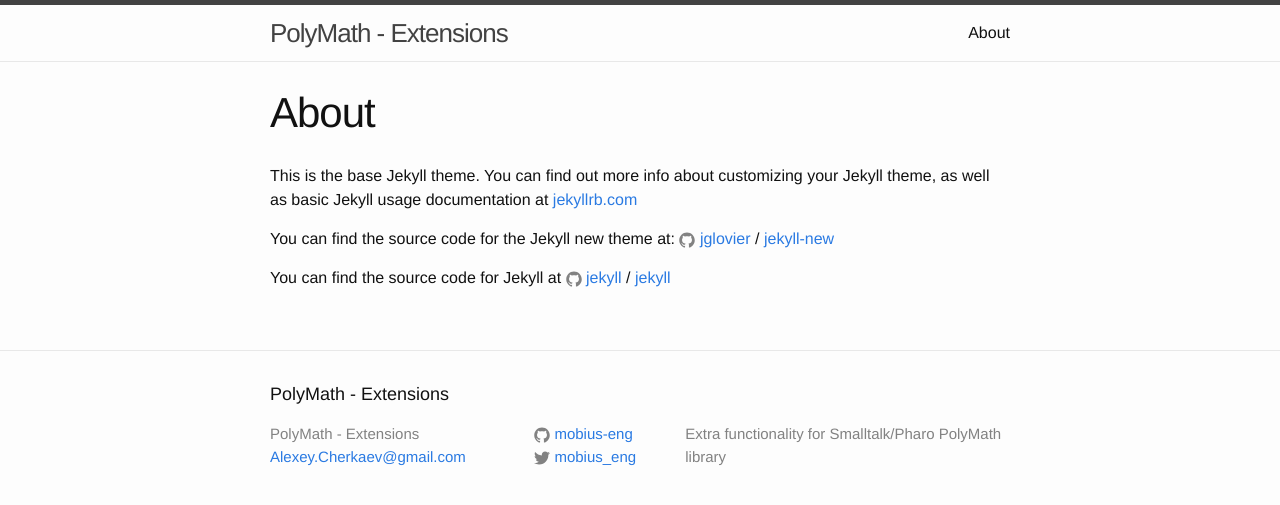
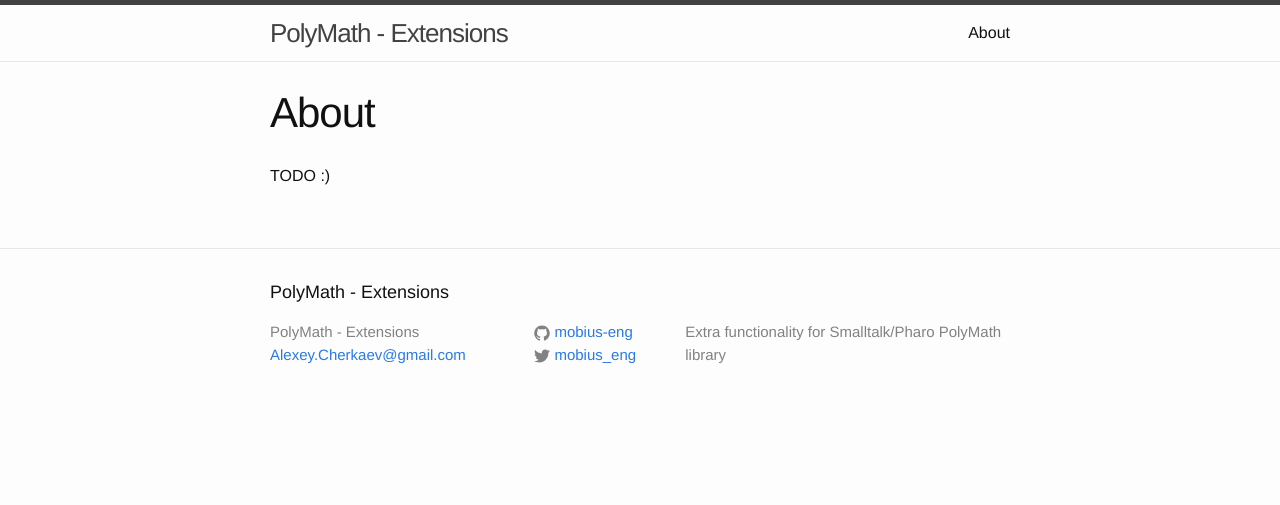
Before and after one commit to mobius-eng/PolyMath-Extensions, a Jekyll site: the page built from about.md, in a window 1280 px wide. Shown: the top 505 px of the page. Built offline with Jekyll 4.4.1, drawn with Linux system fonts in a browser that asks for light colours.

Commit message:
About TODO

```diff
--- a/about.md
+++ b/about.md
@@ -4,12 +4,4 @@
 permalink: /about/
 ---
 
-This is the base Jekyll theme. You can find out more info about customizing your Jekyll theme, as well as basic Jekyll usage documentation at [jekyllrb.com](http://jekyllrb.com/)
-
-You can find the source code for the Jekyll new theme at:
-{% include icon-github.html username="jglovier" %} /
-[jekyll-new](https://github.com/jglovier/jekyll-new)
-
-You can find the source code for Jekyll at
-{% include icon-github.html username="jekyll" %} /
-[jekyll](https://github.com/jekyll/jekyll)
+TODO :)
```
